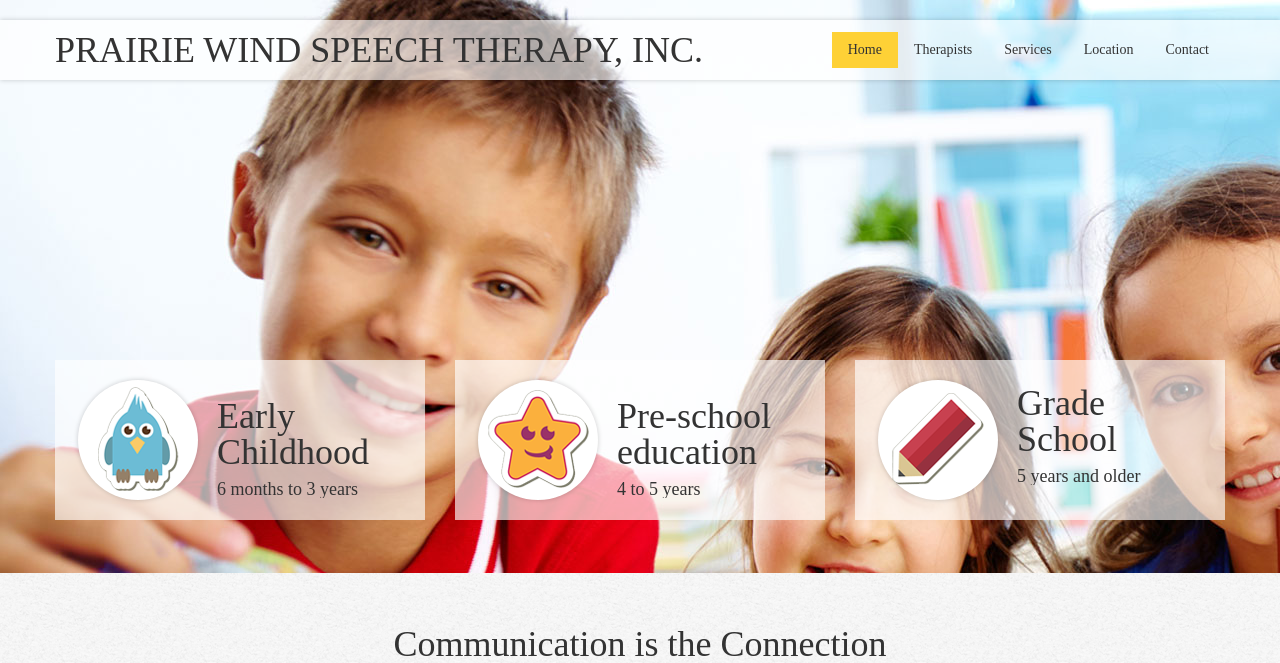
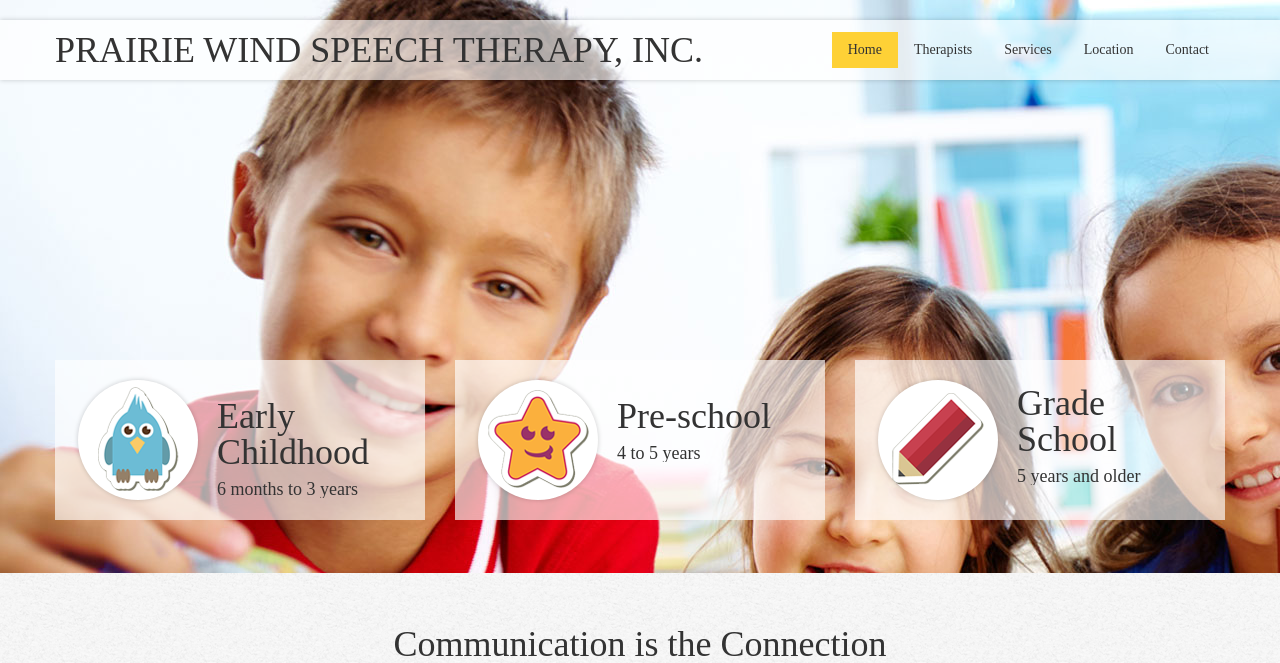
Before and after one commit to jongund/pws2, a Django app: page / in a window 1280 px wide. Shown: the top 663 px of the page. Run offline with Django 3.2, Linux system fonts and the light colour scheme; data that the repository does not hold is empty; some libraries are stand-ins or nearby versions; some web fonts are replaced.

Commit message:
update templates

```diff
--- a/pws2/templates/show_home.html
+++ b/pws2/templates/show_home.html
@@ -18,7 +18,7 @@
                 <div class="box">
                     <figure><img src="{% static 'img/page1_icon2.png' %}" alt=""></figure>
                     <div class="extra-wrap">
-                        <a href="#">Pre-school education</a>
+                        <a href="#">Pre-school</a>
                         <p>4 to 5 years</p>
                     </div>
                 </div>
```
